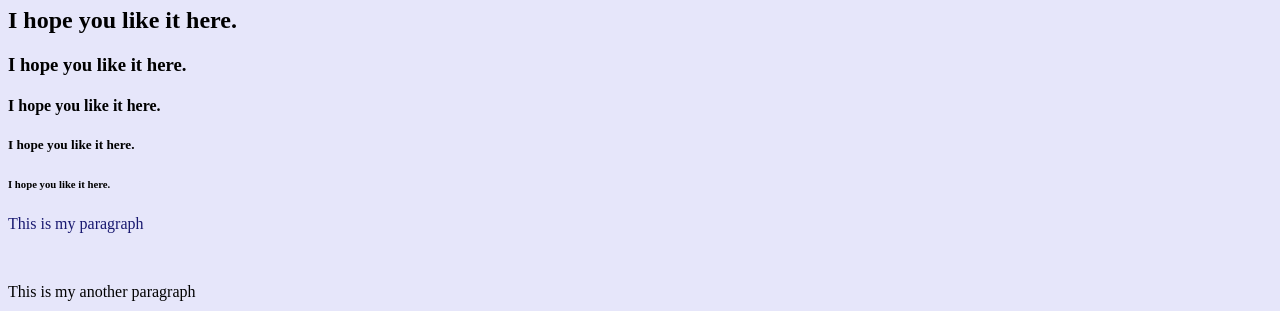
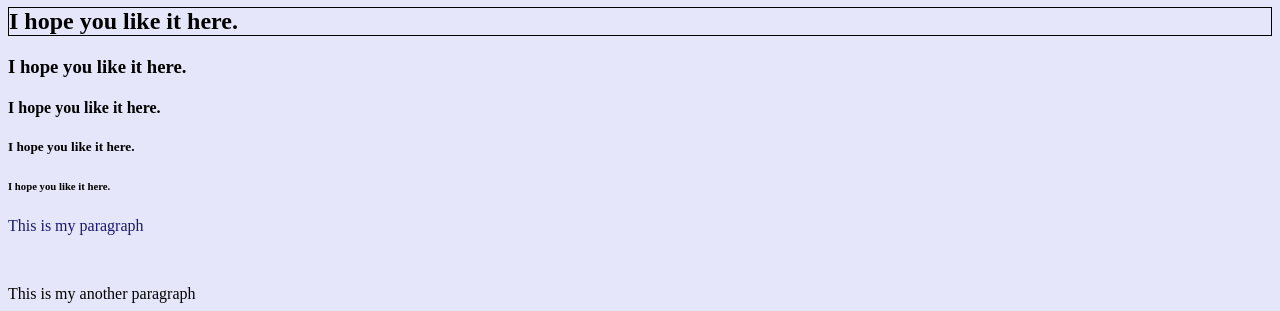
Before and after one commit to Oylceifr/Oylceifr_2023, a plain HTML site: page example.html in a window 1280 px wide. Shown: the part 73-384 px from the top of the page. Drawn offline with Linux system fonts and the light colour scheme.

Commit message:
Update example.html

```diff
--- a/example.html
+++ b/example.html
@@ -6,7 +6,7 @@
   </head>
   <body style="background-color:lavender;">
     <h1 style="background-color:lightskyblue;">My First Website
-    <h2>I hope you like it here.</h2>
+    <h2 style="border-style:solid; border-width:1px;">I hope you like it here.</h2>
     <h3>I hope you like it here.</h3>
     <h4>I hope you like it here.</h4>
     <h5>I hope you like it here.</h5>
```
